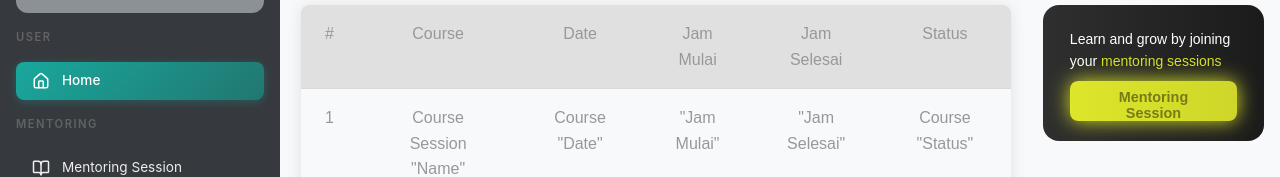
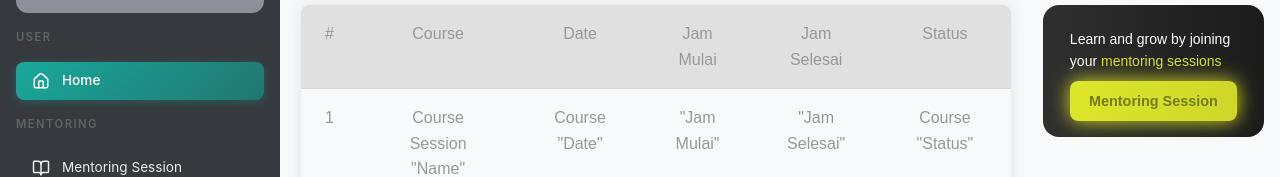
Before and after one commit to BinusStudentLearningCommunity/Nindyamaya_2025, a React (Vite) app in the folder frontend/: page / in a window 1280 px wide. Shown: the part 202-379 px from the top of the page. Built offline with nearby package versions, Linux system fonts and the light colour scheme; a web font is replaced by a local one.

Commit message:
change temp

```diff
--- a/frontend/src/pages/HomePage/HomePage.css
+++ b/frontend/src/pages/HomePage/HomePage.css
@@ -38,7 +38,7 @@
 .button-section .button-first-mentee {
   background: linear-gradient(to right, #DDE629 0%, #CED729 100%);
   color: #767B18;
-  padding: 0.5rem 1.6875rem;
+  padding: 0.5rem 0.5rem;
   border-radius: 0.5rem;
   font-size: 0.9rem;
   font-weight: 600;
@@ -129,7 +129,7 @@
 .button-section .button-first {
   background: linear-gradient(to right, #26E4D5 0%, #198C83 100%);
   color: #0F6C65;
-  padding: 0.5rem 1.6875rem;
+  padding: 0.5rem 0.5rem;
   border-radius: 0.5rem;
   font-size: 0.9rem;
   font-weight: 600;
@@ -148,7 +148,7 @@
 .button-section .button-second {
   background: linear-gradient(to right, #85E064 0%, #5AA241 100%);
   color: #428629;
-  padding: 0.5rem 1.6875rem;
+  padding: 0.5rem 0.5rem;
   border-radius: 0.5rem;
   font-size: 0.9rem;
   font-weight: 600;
@@ -397,7 +397,7 @@
   .button-section .button-second,
   .button-section .button-first-mentee {
     font-size: 0.8rem;
-    padding: 0.4rem 1rem;
+    padding: 0.5rem 0.5rem;
   }
 
   .third-section .mentee-name {
```
